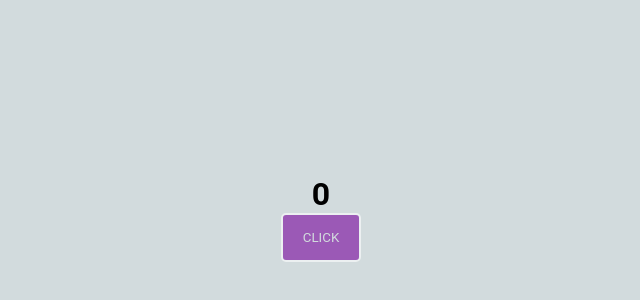
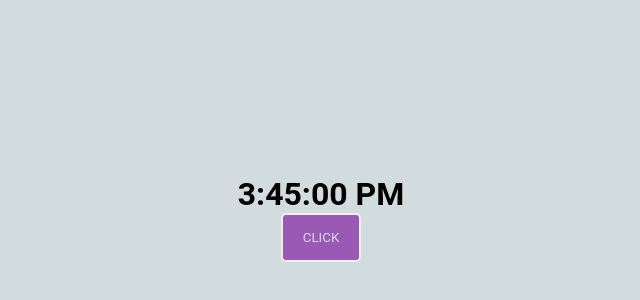
Before and after one commit to AnwarHossainSR/React-Test, a React (Create React App) app: page / in a window 1280 px wide. Shown: the part 182-482 px from the top of the page, without its empty margins (319-959 px from the left). Built offline with nearby package versions, Linux system fonts and the light colour scheme.

Commit message:
Hook useState with change time

```diff
--- a/src/App.jsx
+++ b/src/App.jsx
@@ -2,14 +2,16 @@ import React, { useState } from 'react'
 
 
 const App = () => {
-    const [count,setCount] = useState(0);
-    const IncNum = () => {
-        setCount(count+1)
+    const newTime = new Date().toLocaleTimeString()
+    const [time,setTime] = useState(newTime);
+    const CurrentTime = () => {
+        let newUpdateTime = new Date().toLocaleTimeString()
+        setTime(newUpdateTime)
     }
     return (
         <div>
-            <h1>{count}</h1>
-            <button onClick={IncNum}>Click</button>
+            <h1>{time}</h1>
+            <button onClick={CurrentTime}>Click</button>
         </div>
     )
 }
```
